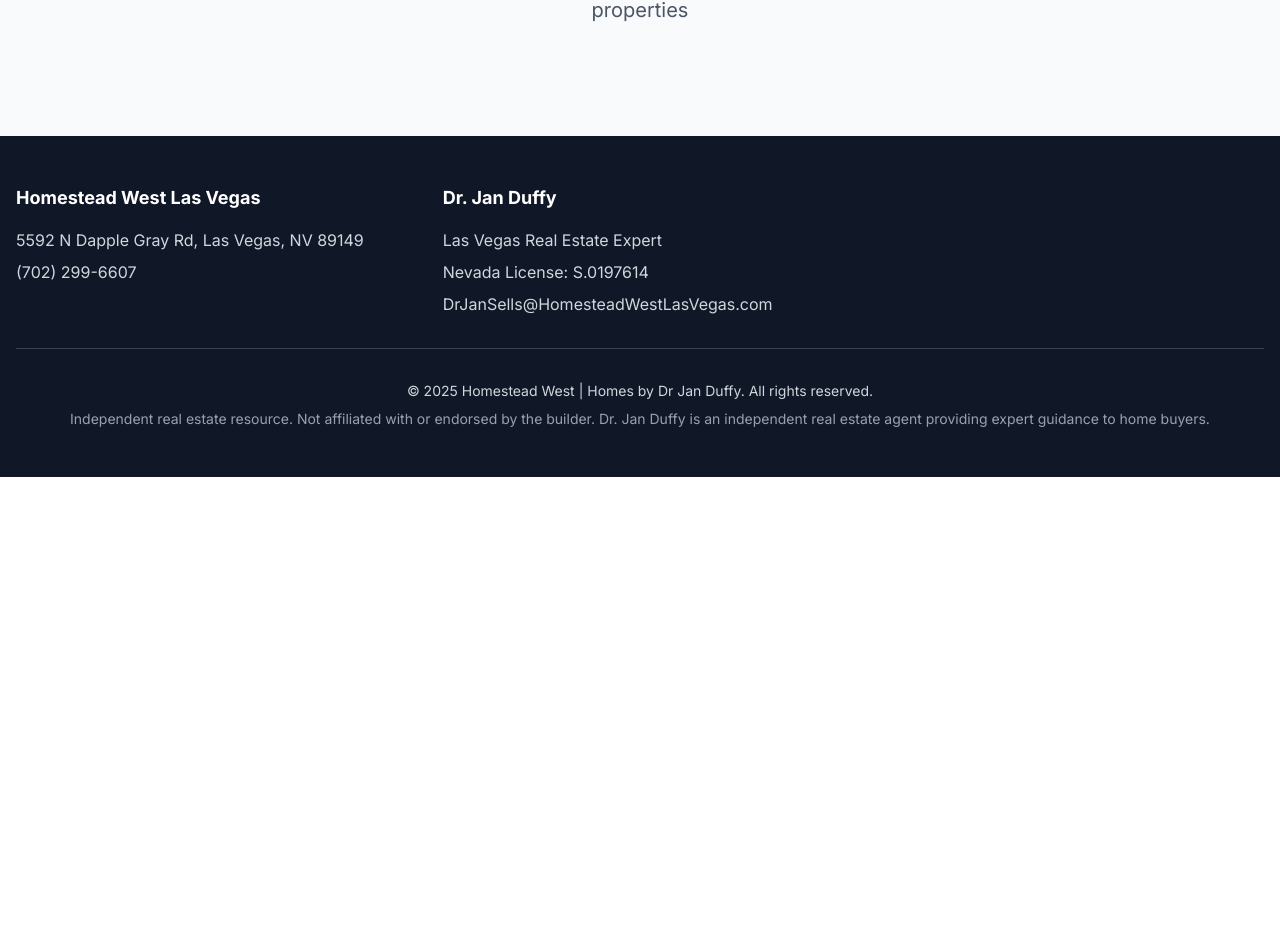
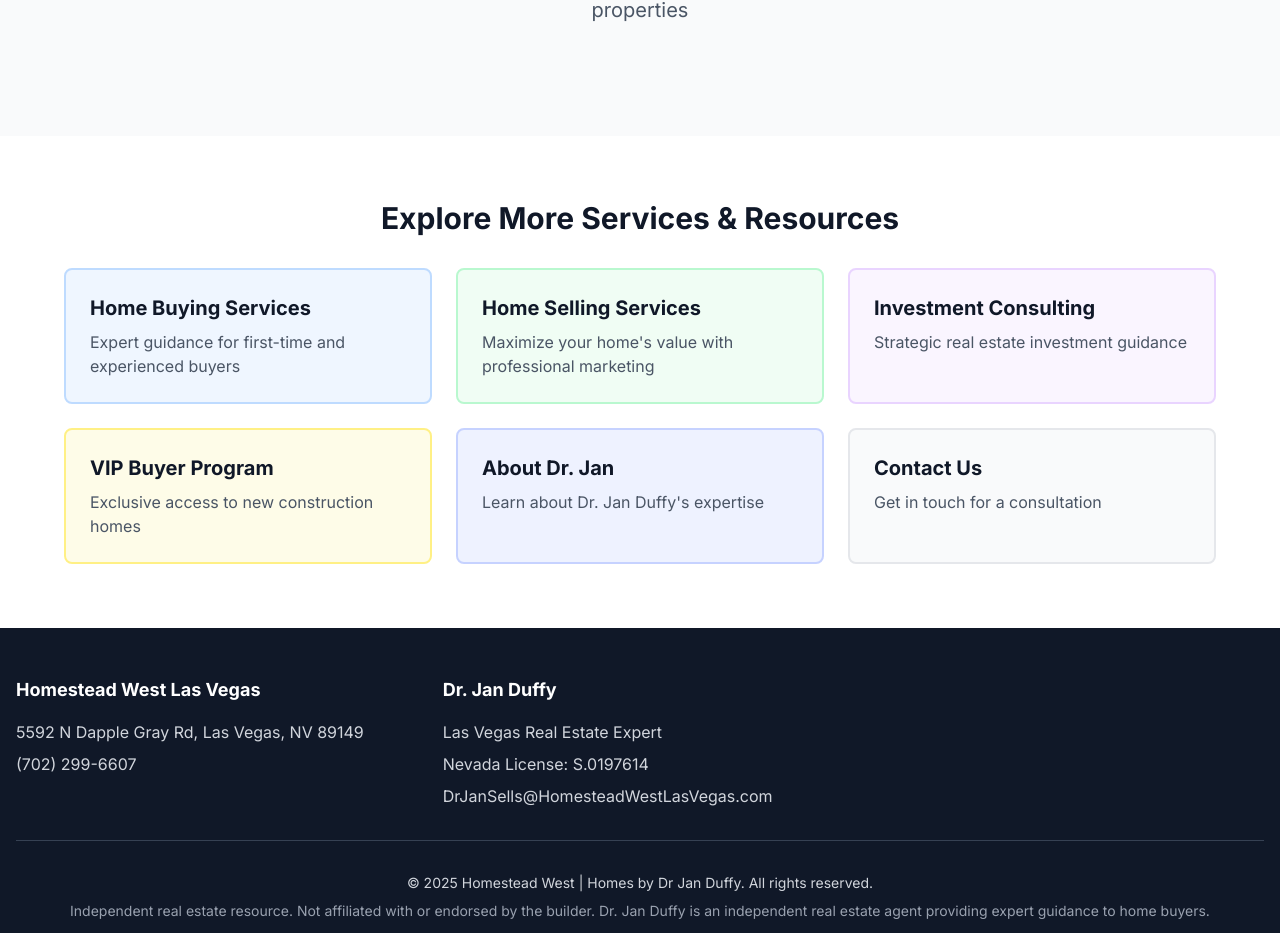
Before and after one commit to DrJanDuffy/homesteadwestlasvegas, a Next.js app: page /services in a window 1280 px wide. Shown: the part 2134-3067 px from the top of the page. Before the commit the page ends 2611 px from the top, so only its background shows below. Built offline with nearby package versions, Linux system fonts and the light colour scheme; no server answers.

Commit message:
Add SiteNavigationElement schema, Organization schema to services page, and related pages section for better SEO and AI search optimization

```diff
--- a/app/layout.tsx
+++ b/app/layout.tsx
@@ -536,6 +536,117 @@ export default function RootLayout({
                       publisher: {
                         '@id': 'https://www.homesteadwestlasvegas.com/#agent'
                       }
+                    },
+                    {
+                      '@type': 'SiteNavigationElement',
+                      '@id': 'https://www.homesteadwestlasvegas.com/#navigation',
+                      name: 'Main Navigation',
+                      url: 'https://www.homesteadwestlasvegas.com',
+                      hasPart: [
+                        {
+                          '@type': 'SiteNavigationElement',
+                          name: 'Home',
+                          url: 'https://www.homesteadwestlasvegas.com'
+                        },
+                        {
+                          '@type': 'SiteNavigationElement',
+                          name: 'Available Homes',
+                          url: 'https://www.homesteadwestlasvegas.com/#available-homes'
+                        },
+                        {
+                          '@type': 'SiteNavigationElement',
+                          name: 'Community',
+                          hasPart: [
+                            {
+                              '@type': 'SiteNavigationElement',
+                              name: 'Community Guide',
+                              url: 'https://www.homesteadwestlasvegas.com/community'
+                            },
+                            {
+                              '@type': 'SiteNavigationElement',
+                              name: 'Community Map',
+                              url: 'https://www.homesteadwestlasvegas.com/community-map'
+                            },
+                            {
+                              '@type': 'SiteNavigationElement',
+                              name: 'Virtual Tour',
+                              url: 'https://www.homesteadwestlasvegas.com/virtual-tour'
+                            },
+                            {
+                              '@type': 'SiteNavigationElement',
+                              name: 'Location & Office',
+                              url: 'https://www.homesteadwestlasvegas.com/location/las-vegas-office'
+                            }
+                          ]
+                        },
+                        {
+                          '@type': 'SiteNavigationElement',
+                          name: 'Services',
+                          hasPart: [
+                            {
+                              '@type': 'SiteNavigationElement',
+                              name: 'All Services',
+                              url: 'https://www.homesteadwestlasvegas.com/services'
+                            },
+                            {
+                              '@type': 'SiteNavigationElement',
+                              name: 'Home Buying',
+                              url: 'https://www.homesteadwestlasvegas.com/services/buying'
+                            },
+                            {
+                              '@type': 'SiteNavigationElement',
+                              name: 'Home Selling',
+                              url: 'https://www.homesteadwestlasvegas.com/services/selling'
+                            },
+                            {
+                              '@type': 'SiteNavigationElement',
+                              name: 'Investment Consulting',
+                              url: 'https://www.homesteadwestlasvegas.com/services/investment'
+                            }
+                          ]
+                        },
+                        {
+                          '@type': 'SiteNavigationElement',
+                          name: 'Resources',
+                          hasPart: [
+                            {
+                              '@type': 'SiteNavigationElement',
+                              name: "Buyer's Guide",
+                              url: 'https://www.homesteadwestlasvegas.com/buyers-guide'
+                            },
+                            {
+                              '@type': 'SiteNavigationElement',
+                              name: 'Homebuying Process',
+                              url: 'https://www.homesteadwestlasvegas.com/homebuying-process'
+                            },
+                            {
+                              '@type': 'SiteNavigationElement',
+                              name: 'VIP Partnership',
+                              url: 'https://www.homesteadwestlasvegas.com/vip-buyer-program'
+                            },
+                            {
+                              '@type': 'SiteNavigationElement',
+                              name: 'FAQ',
+                              url: 'https://www.homesteadwestlasvegas.com/faq'
+                            },
+                            {
+                              '@type': 'SiteNavigationElement',
+                              name: 'Testimonials',
+                              url: 'https://www.homesteadwestlasvegas.com/testimonials'
+                            }
+                          ]
+                        },
+                        {
+                          '@type': 'SiteNavigationElement',
+                          name: 'About Dr. Jan',
+                          url: 'https://www.homesteadwestlasvegas.com/about'
+                        },
+                        {
+                          '@type': 'SiteNavigationElement',
+                          name: 'Contact',
+                          url: 'https://www.homesteadwestlasvegas.com/contact'
+                        }
+                      ]
                     }
                   ]
                 }),
--- a/app/services/page.tsx
+++ b/app/services/page.tsx
@@ -37,6 +37,41 @@ export default function ServicesPage() {
       '@type': 'Offer',
       description: 'Professional real estate services',
       priceCurrency: 'USD'
+    }
+  };
+
+  const organizationSchema = {
+    '@context': 'https://schema.org',
+    '@type': 'Organization',
+    name: 'Homestead West | Homes by Dr Jan Duffy',
+    description: 'Las Vegas real estate services specializing in new construction homes, VIP builder partnerships, and expert real estate guidance',
+    url: 'https://www.homesteadwestlasvegas.com',
+    telephone: '+17022996607',
+    email: 'DrJanSells@HomesteadWestLasVegas.com',
+    address: {
+      '@type': 'PostalAddress',
+      streetAddress: '5592 N Dapple Gray Rd',
+      addressLocality: 'Las Vegas',
+      addressRegion: 'NV',
+      postalCode: '89149',
+      addressCountry: 'US'
+    },
+    founder: {
+      '@type': 'Person',
+      name: 'Dr. Jan Duffy',
+      jobTitle: 'VIP New Construction Specialist',
+      telephone: '+17022996607',
+      email: 'DrJanSells@HomesteadWestLasVegas.com'
+    },
+    areaServed: {
+      '@type': 'City',
+      name: 'Las Vegas',
+      '@id': 'https://en.wikipedia.org/wiki/Las_Vegas'
+    },
+    knowsAbout: ['New Construction Homes', 'Real Estate Sales', 'Property Management', 'Real Estate Investment', 'VIP Builder Partnerships'],
+    memberOf: {
+      '@type': 'Organization',
+      name: 'Las Vegas Association of Realtors'
     }
   };
 
@@ -273,6 +308,41 @@ export default function ServicesPage() {
             </div>
           </div>
         </section>
+
+        {/* Related Pages Section */}
+        <section className="py-16 bg-white">
+          <div className="container mx-auto px-4">
+            <div className="max-w-6xl mx-auto">
+              <h2 className="text-3xl font-bold text-center mb-8 text-gray-900">Explore More Services & Resources</h2>
+              <div className="grid md:grid-cols-3 gap-6">
+                <a href="/services/buying" className="bg-blue-50 p-6 rounded-lg hover:bg-blue-100 transition-colors border-2 border-blue-200">
+                  <h3 className="text-xl font-bold mb-2 text-gray-900">Home Buying Services</h3>
+                  <p className="text-gray-600">Expert guidance for first-time and experienced buyers</p>
+                </a>
+                <a href="/services/selling" className="bg-green-50 p-6 rounded-lg hover:bg-green-100 transition-colors border-2 border-green-200">
+                  <h3 className="text-xl font-bold mb-2 text-gray-900">Home Selling Services</h3>
+                  <p className="text-gray-600">Maximize your home's value with professional marketing</p>
+                </a>
+                <a href="/services/investment" className="bg-purple-50 p-6 rounded-lg hover:bg-purple-100 transition-colors border-2 border-purple-200">
+                  <h3 className="text-xl font-bold mb-2 text-gray-900">Investment Consulting</h3>
+                  <p className="text-gray-600">Strategic real estate investment guidance</p>
+                </a>
+                <a href="/vip-buyer-program" className="bg-yellow-50 p-6 rounded-lg hover:bg-yellow-100 transition-colors border-2 border-yellow-200">
+                  <h3 className="text-xl font-bold mb-2 text-gray-900">VIP Buyer Program</h3>
+                  <p className="text-gray-600">Exclusive access to new construction homes</p>
+                </a>
+                <a href="/about" className="bg-indigo-50 p-6 rounded-lg hover:bg-indigo-100 transition-colors border-2 border-indigo-200">
+                  <h3 className="text-xl font-bold mb-2 text-gray-900">About Dr. Jan</h3>
+                  <p className="text-gray-600">Learn about Dr. Jan Duffy's expertise</p>
+                </a>
+                <a href="/contact" className="bg-gray-50 p-6 rounded-lg hover:bg-gray-100 transition-colors border-2 border-gray-200">
+                  <h3 className="text-xl font-bold mb-2 text-gray-900">Contact Us</h3>
+                  <p className="text-gray-600">Get in touch for a consultation</p>
+                </a>
+              </div>
+            </div>
+          </div>
+        </section>
       </div>
     </>
   );
```
